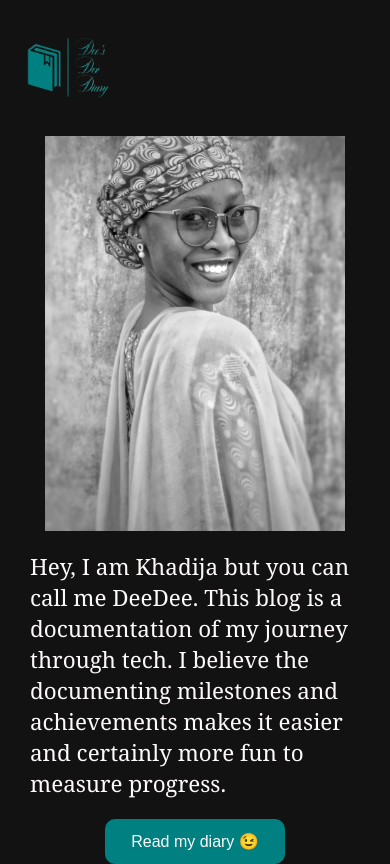
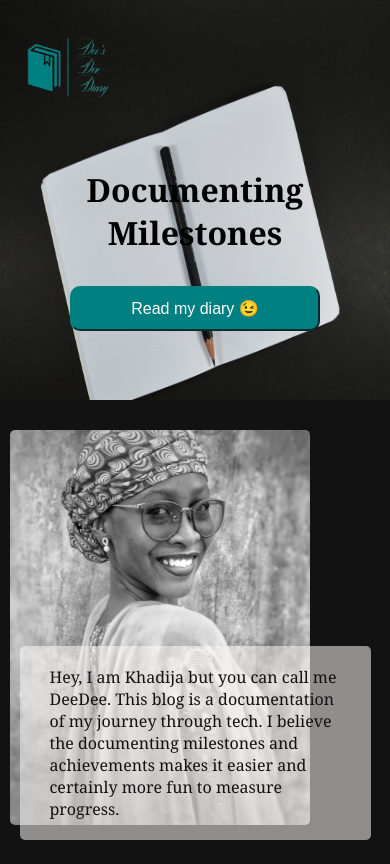
Before and after one commit to SLKhadeeja/dees-dev-diary, a Gatsby site: page / in a window 390 px wide. Built offline with nearby package versions, Linux system fonts and the light colour scheme; Gatsby itself is replaced by a stand-in of ours.

Commit message:
added hero section and tweaked design

```diff
--- a/src/components/heroSection/heroSection.css
+++ b/src/components/heroSection/heroSection.css
@@ -1,4 +1,5 @@
 .hero-container {
+    background-image: url(../../assets/images/hero-image.png);
     height: 500px;
     background-repeat: no-repeat;
     background-size: 100% 500px;
@@ -39,43 +40,23 @@ nav {
     color: var(--gold);
 }
 
-.hero-quote {
+.hero-section {
     display: flex;
     flex-flow: column;
     align-items: center;
-    width: 36%;
-    text-align: center;
 }
 
-.introduction {
-    display: flex;
-    align-items: center;
-    justify-content: center;
-}
-
-#profile {
-    width: 300px;
-}
-
-@font-face {
-    font-family: cedarville;
-    src: url(../../assets/fonts/CedarvilleCursive-Regular.ttf);
-  }
-
-.intro-message {
-    color: var(--white);
-    font-size: 1.4rem;
-    margin: 20px 30px;
-    text-align: initial;
-    font-weight: 400;
+.hero-message {
+    font-size: 2.8rem;
+    color: var(--black);
 }
 
 .primary-button-type {
     background-color: var(--primaryColor);
     color: var(--white);
-    width: 180px;
+    width: 250px;
     height: 45px;
-    border: none;
+    border-color: var(--primaryColor);
     border-radius: 10px;
     font-size: 1em;
 }
@@ -84,16 +65,22 @@ nav {
     background-color: var(--secondaryColor);
 }
 
+.primary-button-type:focus {
+    outline: transparent;
+}
+
 @media screen and (max-width: 480px){
     .desktop-nav-items {
         display: none;
     }
 
-    .introduction {
-        flex-flow: column;
+    .hero-container {
+        background-image: url(../../assets/images/hero-image-mobile.png);
+        height: 400px;
     }
 
-    .hero-quote {
-        width: 100%;
+    .hero-message {
+        font-size: 2rem;
+        text-align: center;
     }
 }
--- a/src/components/heroSection/heroSection.js
+++ b/src/components/heroSection/heroSection.js
@@ -1,7 +1,6 @@
 import React from 'react';
 import "./heroSection.css";
 import Logo from "../../assets/images/logo.png";
-import ProfileImg from "../../assets/images/profile.jpg";
 
 const HeroSection = () => {
     return (
@@ -23,17 +22,13 @@ const HeroSection = () => {
                    </li>
                </ul>
            </nav>
-           <div class="introduction">
-               <img id="profile" src={ProfileImg} alt="DeeDee" />
-               <div className="hero-quote">
-               <p className="intro-message">
-                   Hey, I am Khadija but you can call me DeeDee. This blog is a documentation of my journey through tech.
-                   I believe the documenting milestones and achievements makes it easier and certainly more fun to measure progress.
-               </p>
+           <div className="hero-section">
+               <h3 className="hero-message">
+                   Documenting Milestones
+               </h3>
                <button className="primary-button-type">
-                   Read my diary <span role="img">😉</span>
+                   Read my diary <span role="img" aria-label="wink">😉</span>
                </button>
-           </div>
            </div>
         </div>
     )
--- /dev/null
+++ b/src/components/introduction/introduction.css
@@ -0,0 +1,67 @@
+.introduction {
+    display: flex;
+    align-items: center;
+    margin: 50px auto;
+}
+
+.introduction-container {
+    position: relative;
+    margin: 0 50px;
+    width: 50%;
+}
+
+#profile {
+    width: 300px;
+    border-radius: 5px;
+    box-shadow: -13px -8px 33px var(--boxShadowColor);
+}
+
+.hero-quote {
+    display: flex;
+    flex-flow: column;
+    align-items: center;
+    text-align: center;
+    background-color: #fffafa88;
+    position: absolute;
+    bottom: 0%;
+    left: 44%;
+    border-radius: 5px;
+    box-shadow: -13px -8px 33px var(--boxShadowColor);
+}
+
+.intro-message {
+    color: var(--blackText);
+    font-size: 1.2rem;
+    margin: 20px 30px;
+    text-align: initial;
+    font-weight: 400;
+}
+
+@media screen and (max-width: 480px){
+    .introduction {
+        flex-flow: column;
+        margin: 20px auto;
+    }
+
+    .introduction-container {
+        width: 100%;
+    }
+
+    #profile {
+        box-shadow: none;
+        margin: 10px;
+    }
+
+    .intro-message {
+        font-size: 1em;
+    }
+
+    .hero-quote {
+        width: 90%;
+        bottom: 0;
+        left: 0;
+        right: 0;
+        box-shadow: none;
+        margin: 0 auto;
+    }
+}
--- /dev/null
+++ b/src/components/introduction/introduction.js
@@ -0,0 +1,21 @@
+import React from 'react';
+import "./introduction.css";
+import ProfileImg from "../../assets/images/profile.jpg";
+
+const Introduction = () => {
+    return (
+        <div class="introduction">
+            <div className="introduction-container">
+            <img id="profile" src={ProfileImg} alt="DeeDee" />
+               <div className="hero-quote">
+               <p className="intro-message">
+                   Hey, I am Khadija but you can call me DeeDee. This blog is a documentation of my journey through tech.
+                   I believe the documenting milestones and achievements makes it easier and certainly more fun to measure progress.
+               </p>
+            </div>
+           </div>
+           </div>
+    )
+}
+
+export default Introduction;
--- a/src/pages/index.js
+++ b/src/pages/index.js
@@ -1,11 +1,13 @@
 import React from "react"
 import HeroSection from "../components/heroSection/heroSection";
+import Introduction from "../components/introduction/introduction";
 
 
 const Home = () => {
   return (
     <div>
       <HeroSection />
+      <Introduction />
     </div>
   )
 }
--- a/src/styles/global.css
+++ b/src/styles/global.css
@@ -8,6 +8,7 @@
   --blackText: #111111;
   --maroon: #400000;
   --red: 	#800000;
+  --boxShadowColor: #0080808c;
 
 }
 
```
Also changed, not shown: src/assets/images/hero-image-mobile.png (added), 2 other files.
